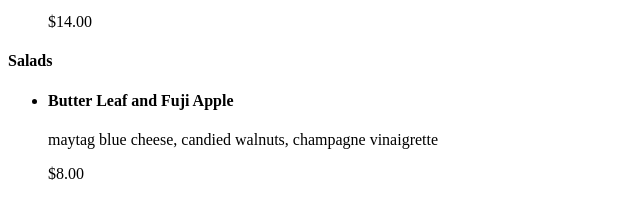
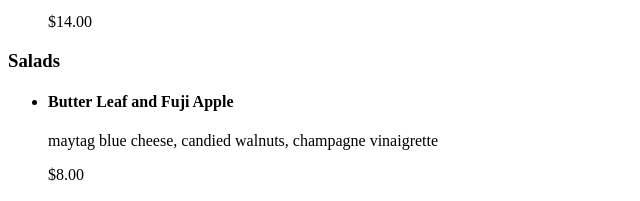
Before and after one commit to gtherriault11/gtherria.github.io-1, a plain HTML site: page grc338/restaurantmenu/index.html in a window 1280 px wide. Shown: the part 793-994 px from the top of the page, 0-640 px from the left. Drawn offline with Linux system fonts and the light colour scheme.

Commit message:
Update index.html

```diff
--- a/grc338/restaurantmenu/index.html
+++ b/grc338/restaurantmenu/index.html
@@ -39,7 +39,7 @@
             <p>$14.00</p>
          </li>
       </ul>
-      <h4>Salads</h4>
+      <h3>Salads</h3>
       <ul>
          <li>
             <h4>Butter Leaf and Fuji Apple</h4>
```
